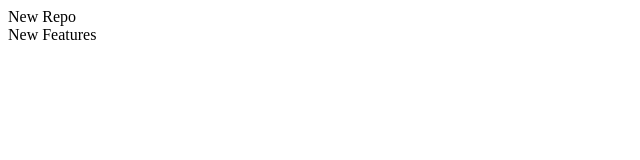
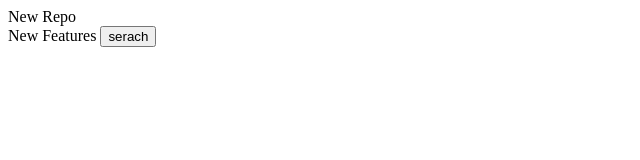
Before and after one commit to vansh-15/NewLearning, a plain HTML site: page index.html in a window 1280 px wide. Shown: the whole page, without its empty margins (0-640 px from the left). Drawn offline with Linux system fonts and the light colour scheme.

Commit message:
Added button

```diff
--- a/index.html
+++ b/index.html
@@ -9,5 +9,6 @@
     New Repo
     <br>
     New Features
+    <input type="button" value="serach">
 </body>
 </html>
```
